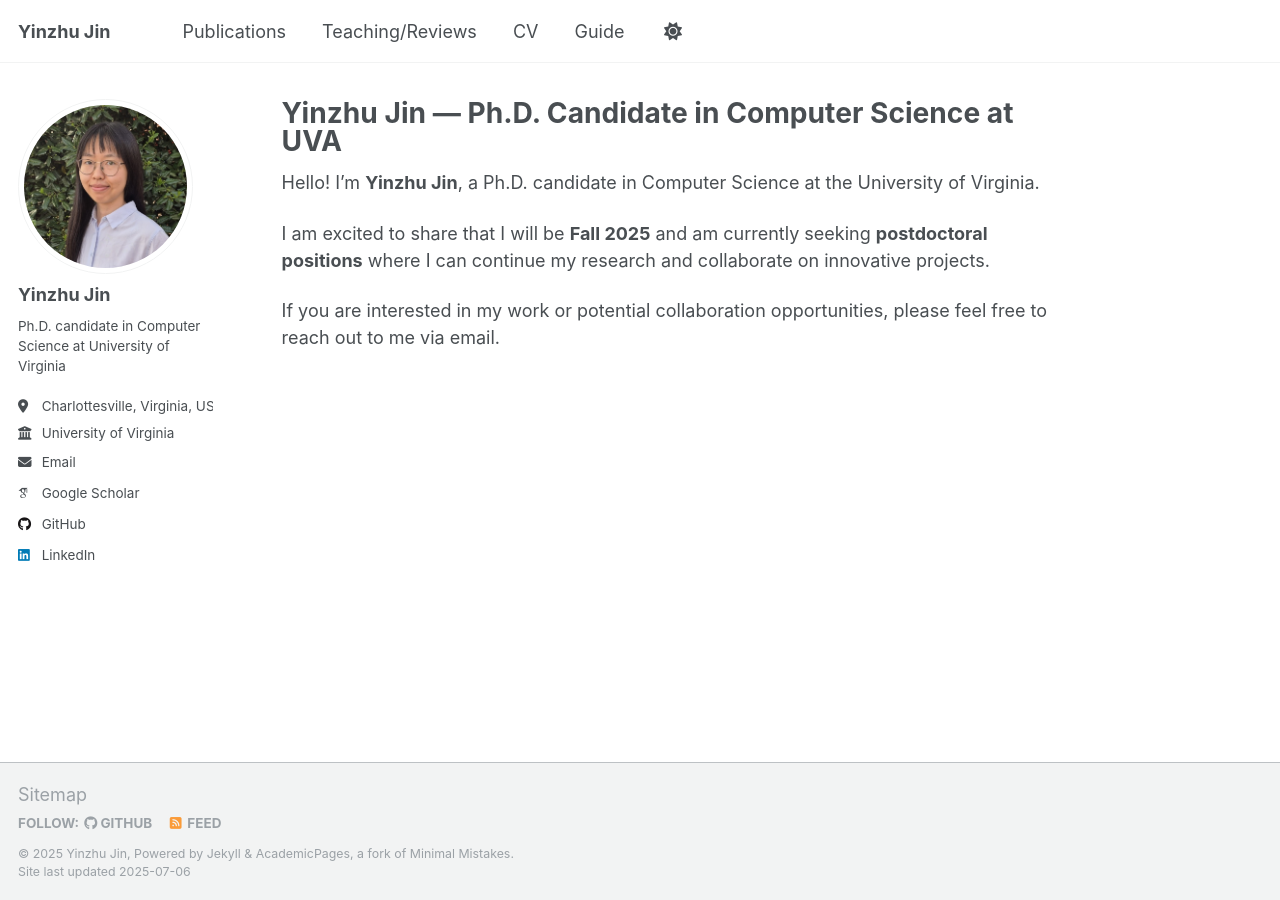
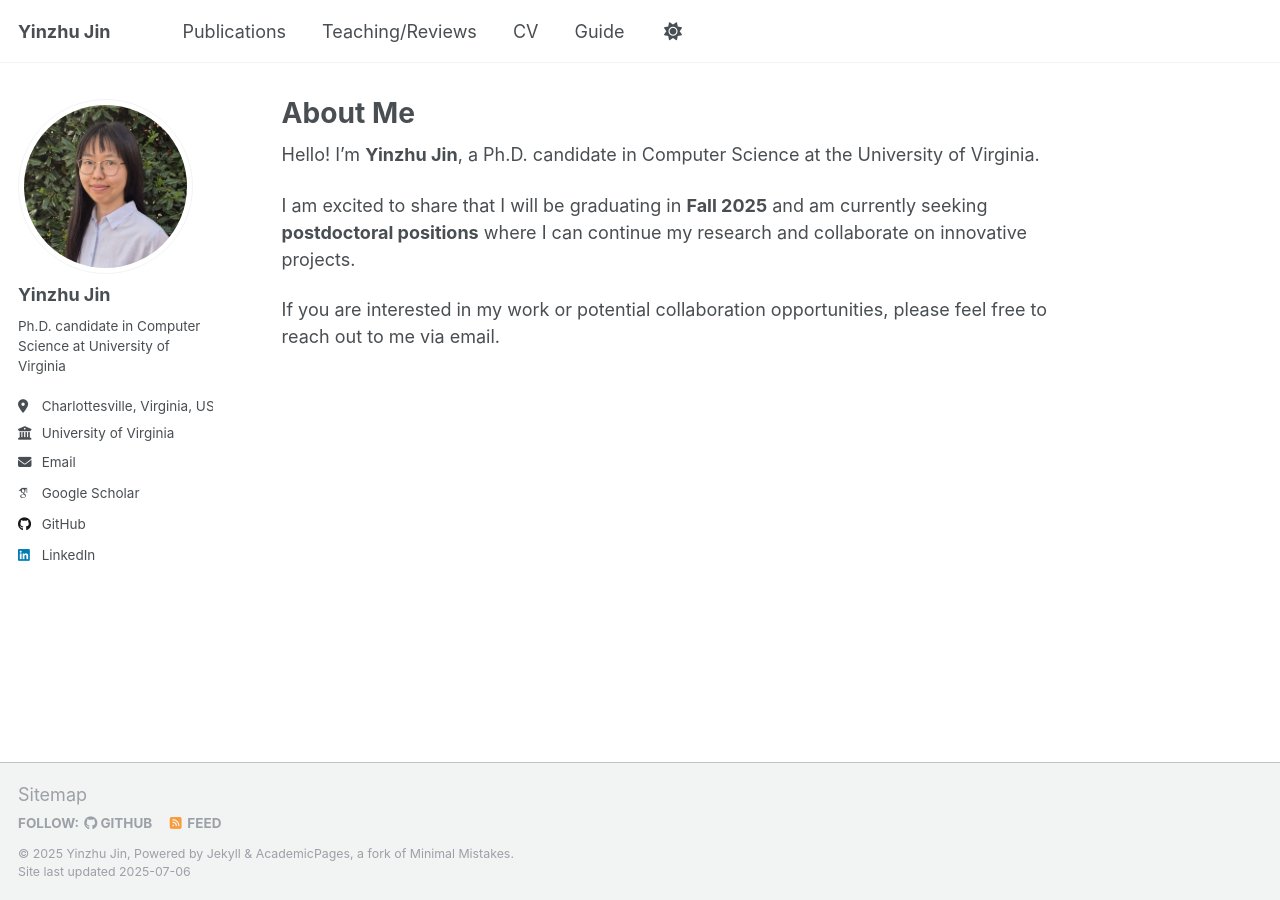
Before and after one commit to Yinzhu-Jin/Yinzhu-Jin.github.io, a Jekyll site: the page built from _pages/about.md, in a window 1280 px wide. Built offline with Jekyll 4.4.1, drawn with Linux system fonts in a browser that asks for light colours; some web fonts are replaced.

Commit message:
Update about.md

```diff
--- a/_pages/about.md
+++ b/_pages/about.md
@@ -1,6 +1,6 @@
 ---
 permalink: /
-title: "Yinzhu Jin — Ph.D. Candidate in Computer Science at UVA"
+title: "About Me"
 author_profile: true
 redirect_from:
   - /about/
@@ -8,6 +8,6 @@ redirect_from:
 ---
 Hello! I’m **Yinzhu Jin**, a Ph.D. candidate in Computer Science at the University of Virginia.
 
-I am excited to share that I will be **Fall 2025**  and am currently seeking **postdoctoral positions** where I can continue my research and collaborate on innovative projects.
+I am excited to share that I will be graduating in **Fall 2025** and am currently seeking **postdoctoral positions** where I can continue my research and collaborate on innovative projects.
 
 If you are interested in my work or potential collaboration opportunities, please feel free to reach out to me via email.
```
